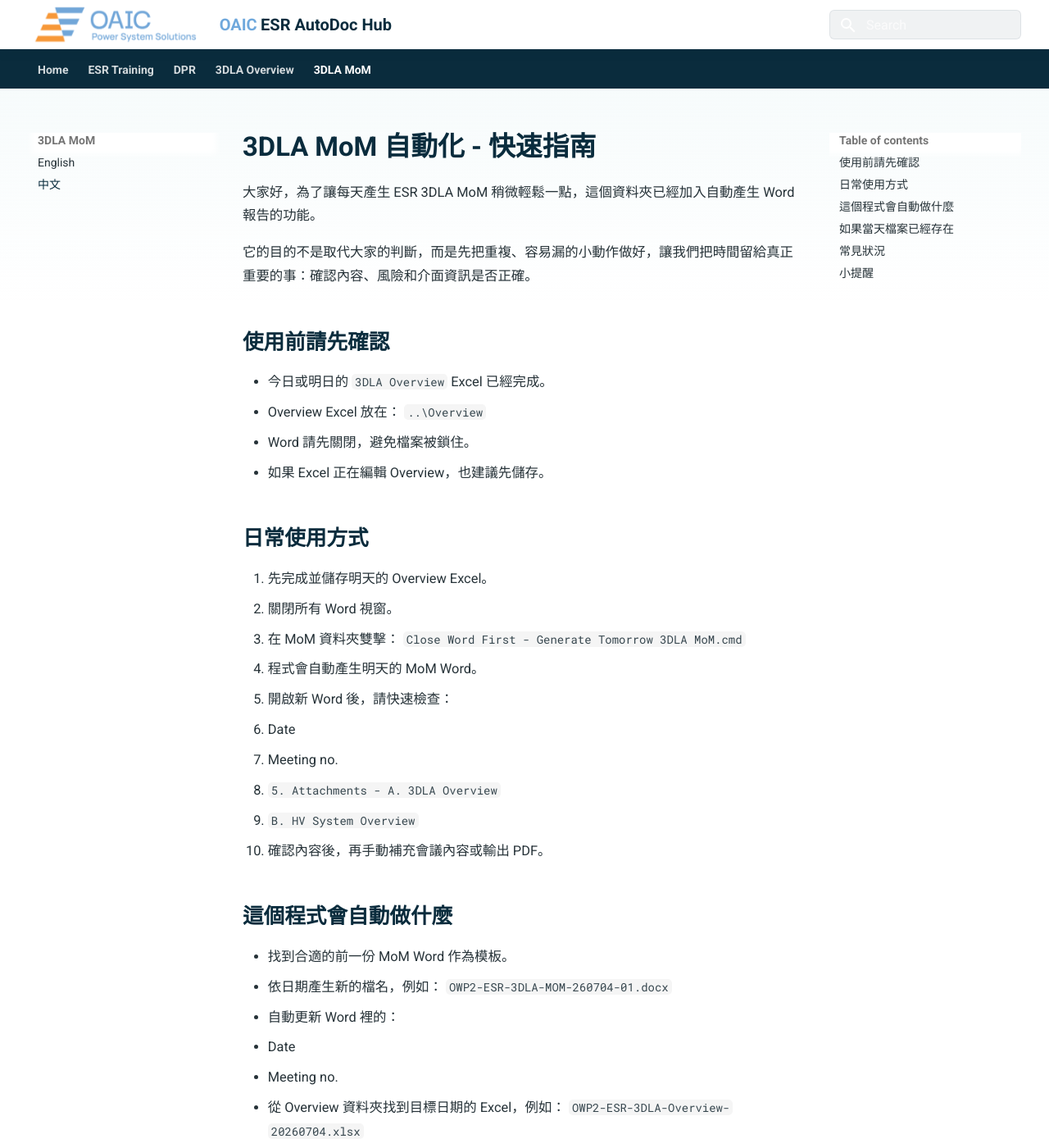
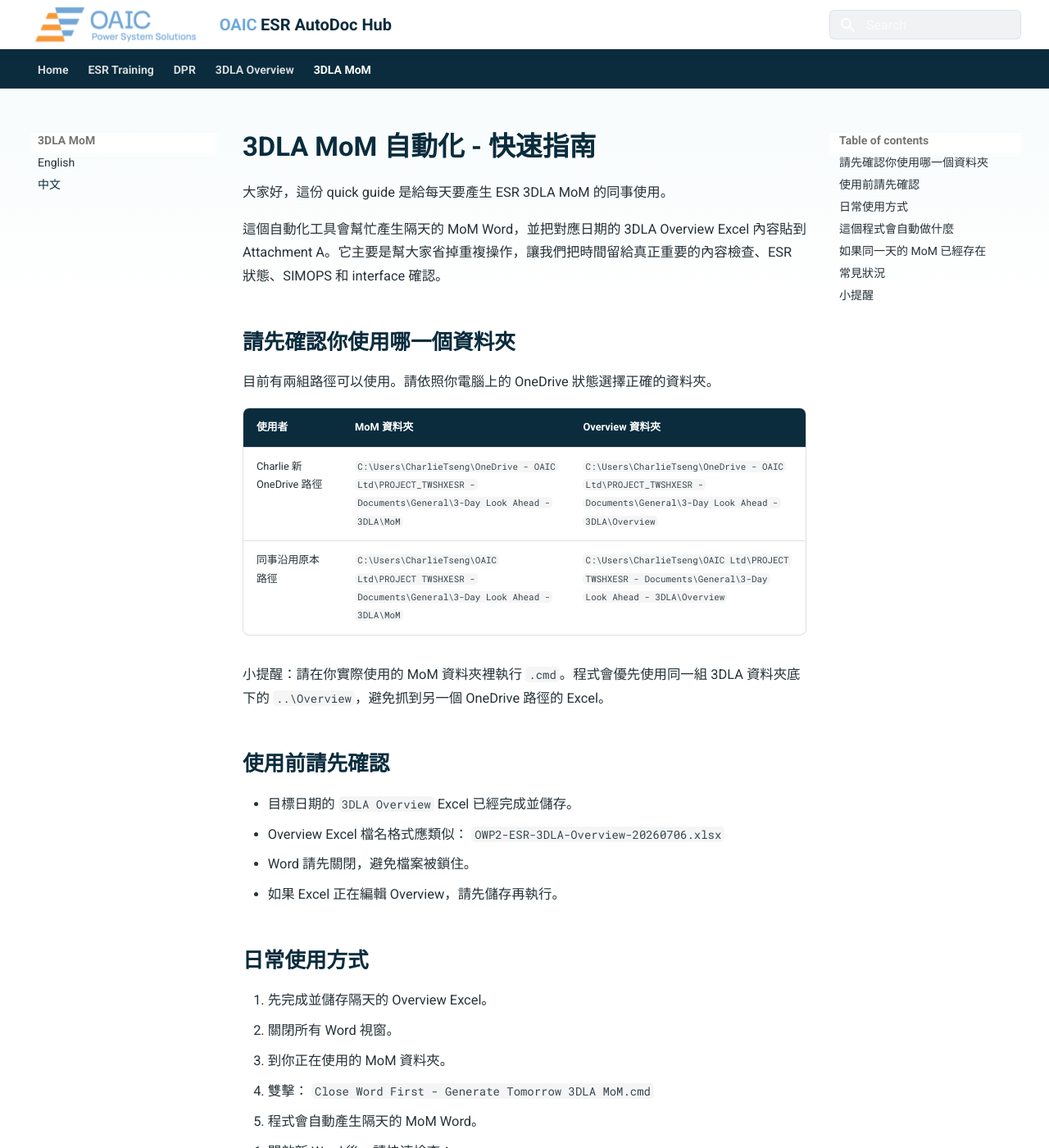
Before and after one commit to fanhow-source/tpc2-esr-training-hub, an MkDocs documentation site: the page built from docs/3DLA-MOM-AUTO-Quick-Guide-ZH.md, in a window 1280 px wide and 1400 px high. Shown: the whole window at 82% size. Built offline with MkDocs 1.6.1 and Material for MkDocs 9.7.7, drawn with Linux system fonts in a browser that asks for light colours; some of the changed text lies outside the part shown.

Commit message:
Update ESR AutoDoc Hub - 2026-07-07 05:00

````diff
--- a/docs/3DLA-MOM-AUTO-Quick-Guide-EN.md
+++ b/docs/3DLA-MOM-AUTO-Quick-Guide-EN.md
@@ -1,41 +1,52 @@
 # 3DLA MoM Automation - Quick Guide
 
-Hi everyone, to make the daily ESR 3DLA MoM preparation a little easier, this folder now includes an automated Word report generator.
+Hi everyone, this quick guide is for colleagues who generate the daily ESR 3DLA MoM.
 
-The aim is not to replace anyone's review. It simply takes care of the repetitive parts first, so we can spend more time checking the content, risks, and interfaces properly.
+The automation creates the next day's MoM Word file and inserts the matching 3DLA Overview Excel into Attachment A. The goal is to reduce repeated formatting work, so we can spend more time checking the actual content, ESR status, SIMOPS, and interfaces.
+
+## Please Check Which Folder You Are Using
+
+There are currently two folder sets in use. Please use the one that matches your OneDrive setup.
+
+| User / setup | MoM folder | Overview folder |
+| --- | --- | --- |
+| Charlie new OneDrive path | `C:\Users\CharlieTseng\OneDrive - OAIC Ltd\PROJECT_TWSHXESR - Documents\General\3-Day Look Ahead - 3DLA\MoM` | `C:\Users\CharlieTseng\OneDrive - OAIC Ltd\PROJECT_TWSHXESR - Documents\General\3-Day Look Ahead - 3DLA\Overview` |
+| Colleagues using the original path | `C:\Users\CharlieTseng\OAIC Ltd\PROJECT TWSHXESR - Documents\General\3-Day Look Ahead - 3DLA\MoM` | `C:\Users\CharlieTseng\OAIC Ltd\PROJECT TWSHXESR - Documents\General\3-Day Look Ahead - 3DLA\Overview` |
+
+Small reminder: run the `.cmd` from the MoM folder you are actually using. The script will first look for `..\Overview` next to that MoM folder, so it does not accidentally use the Excel files from the other OneDrive path.
 
 ## Before You Start
 
-- Please complete the target day's `3DLA Overview` Excel first.
-- The Overview Excel should be saved in:
-  `..\Overview`
-- Please close Word before running the tool, so the Word file is not locked.
-- If the Overview Excel is still open, please save it first.
+- Complete and save the target day's `3DLA Overview` Excel.
+- The Overview Excel file name should look like:
+  `OWP2-ESR-3DLA-Overview-20260706.xlsx`
+- Close Word first, so the Word file is not locked.
+- If the Overview Excel is open, please save it before running the tool.
 
 ## Daily Use
 
 1. Complete and save tomorrow's Overview Excel.
 2. Close all Word windows.
-3. In the MoM folder, double-click:
+3. Go to the MoM folder you are using.
+4. Double-click:
    `Close Word First - Generate Tomorrow 3DLA MoM.cmd`
-4. The tool will generate tomorrow's MoM Word file automatically.
-5. After opening the new Word file, please quickly check:
+5. The tool will generate tomorrow's MoM Word file automatically.
+6. After opening the new Word file, please quickly check:
    - Date
    - Meeting no.
    - `5. Attachments - A. 3DLA Overview`
    - `B. HV System Overview`
-6. Once checked, continue with any meeting notes or PDF export as usual.
+7. After checking, continue with meeting notes or PDF export as usual.
 
 ## What The Automation Does
 
-- Finds the most suitable previous MoM Word file to use as the template.
+- Finds a suitable previous MoM Word file to use as the template.
 - Creates the new Word file using the correct date-based name, for example:
-  `OWP2-ESR-3DLA-MOM-260704-01.docx`
+  `OWP2-ESR-3DLA-MOM-260706-01.docx`
 - Updates the Word header fields:
   - Date
   - Meeting no.
-- Finds the matching Overview Excel for the target date, for example:
-  `OWP2-ESR-3DLA-Overview-20260704.xlsx`
+- Finds the matching Overview Excel for the target date.
 - Captures the 3DLA Overview from the Excel `EN` worksheet.
 - Uses only the range that contains visible text or values, so empty rows below the table are not pasted into Word.
 - Converts the Overview into an image and inserts it into:
--- a/docs/3DLA-MOM-AUTO-Quick-Guide-ZH.md
+++ b/docs/3DLA-MOM-AUTO-Quick-Guide-ZH.md
@@ -1,57 +1,68 @@
 # 3DLA MoM 自動化 - 快速指南
 
-大家好，為了讓每天產生 ESR 3DLA MoM 稍微輕鬆一點，這個資料夾已經加入自動產生 Word 報告的功能。
+大家好，這份 quick guide 是給每天要產生 ESR 3DLA MoM 的同事使用。
 
-它的目的不是取代大家的判斷，而是先把重複、容易漏的小動作做好，讓我們把時間留給真正重要的事：確認內容、風險和介面資訊是否正確。
+這個自動化工具會幫忙產生隔天的 MoM Word，並把對應日期的 3DLA Overview Excel 內容貼到 Attachment A。它主要是幫大家省掉重複操作，讓我們把時間留給真正重要的內容檢查、ESR 狀態、SIMOPS 和 interface 確認。
+
+## 請先確認你使用哪一個資料夾
+
+目前有兩組路徑可以使用。請依照你電腦上的 OneDrive 狀態選擇正確的資料夾。
+
+| 使用者 | MoM 資料夾 | Overview 資料夾 |
+| --- | --- | --- |
+| Charlie 新 OneDrive 路徑 | `C:\Users\CharlieTseng\OneDrive - OAIC Ltd\PROJECT_TWSHXESR - Documents\General\3-Day Look Ahead - 3DLA\MoM` | `C:\Users\CharlieTseng\OneDrive - OAIC Ltd\PROJECT_TWSHXESR - Documents\General\3-Day Look Ahead - 3DLA\Overview` |
+| 同事沿用原本路徑 | `C:\Users\CharlieTseng\OAIC Ltd\PROJECT TWSHXESR - Documents\General\3-Day Look Ahead - 3DLA\MoM` | `C:\Users\CharlieTseng\OAIC Ltd\PROJECT TWSHXESR - Documents\General\3-Day Look Ahead - 3DLA\Overview` |
+
+小提醒：請在你實際使用的 MoM 資料夾裡執行 `.cmd`。程式會優先使用同一組 3DLA 資料夾底下的 `..\Overview`，避免抓到另一個 OneDrive 路徑的 Excel。
 
 ## 使用前請先確認
 
-- 今日或明日的 `3DLA Overview` Excel 已經完成。
-- Overview Excel 放在：
-  `..\Overview`
+- 目標日期的 `3DLA Overview` Excel 已經完成並儲存。
+- Overview Excel 檔名格式應類似：
+  `OWP2-ESR-3DLA-Overview-20260706.xlsx`
 - Word 請先關閉，避免檔案被鎖住。
-- 如果 Excel 正在編輯 Overview，也建議先儲存。
+- 如果 Excel 正在編輯 Overview，請先儲存再執行。
 
 ## 日常使用方式
 
-1. 先完成並儲存明天的 Overview Excel。
+1. 先完成並儲存隔天的 Overview Excel。
 2. 關閉所有 Word 視窗。
-3. 在 MoM 資料夾雙擊：
+3. 到你正在使用的 MoM 資料夾。
+4. 雙擊：
    `Close Word First - Generate Tomorrow 3DLA MoM.cmd`
-4. 程式會自動產生明天的 MoM Word。
-5. 開啟新 Word 後，請快速檢查：
+5. 程式會自動產生隔天的 MoM Word。
+6. 開啟新 Word 後，請快速檢查：
    - Date
    - Meeting no.
    - `5. Attachments - A. 3DLA Overview`
    - `B. HV System Overview`
-6. 確認內容後，再手動補充會議內容或輸出 PDF。
+7. 確認內容後，再手動補充會議紀錄或輸出 PDF。
 
 ## 這個程式會自動做什麼
 
 - 找到合適的前一份 MoM Word 作為模板。
-- 依日期產生新的檔名，例如：
-  `OWP2-ESR-3DLA-MOM-260704-01.docx`
+- 依日期產生新的 Word 檔名，例如：
+  `OWP2-ESR-3DLA-MOM-260706-01.docx`
 - 自動更新 Word 裡的：
   - Date
   - Meeting no.
-- 從 Overview 資料夾找到目標日期的 Excel，例如：
-  `OWP2-ESR-3DLA-Overview-20260704.xlsx`
+- 找到對應日期的 Overview Excel。
 - 從 Excel `EN` 工作表擷取 3DLA Overview。
 - 只擷取有文字或數值的範圍，避免把下方空白一起貼進 Word。
 - 將 Overview 轉成圖片並貼到：
   `5. Attachments - A. 3DLA Overview`
-- 自動裁掉圖片周圍多餘空白，讓它看起來貼齊頁寬、比較好讀。
+- 自動裁掉圖片周圍多餘空白，讓圖片比較貼齊頁寬、比較好閱讀。
 - 保留原本 Word 的版面、表格和其他附件內容。
-- 預設不覆蓋既有檔案，避免不小心蓋掉同事已修改的版本。
+- 預設不覆蓋既有檔案，避免蓋掉同事已修改的版本。
 
-## 如果當天檔案已經存在
+## 如果同一天的 MoM 已經存在
 
-如果已經有同一天的 MoM Word，程式會停止並提醒你，不會直接覆蓋。
+程式預設會停止，不會自動覆蓋。
 
 如果你確定要重新產生，可以用 PowerShell 執行：
 
 ```powershell
-powershell -Sta -NoProfile -ExecutionPolicy Bypass -File "C:\Users\CharlieTseng\OAIC Ltd\PROJECT TWSHXESR - Documents\General\3-Day Look Ahead - 3DLA\MoM\Generate Tomorrow 3DLA MoM - Code.ps1" -TargetDate "2026-07-04" -Overwrite -Open
+powershell -Sta -NoProfile -ExecutionPolicy Bypass -File "Generate Tomorrow 3DLA MoM - Code.ps1" -TargetDate "2026-07-06" -Overwrite -Open
 ```
 
 請把日期改成你要重新產生的日期。
@@ -61,13 +72,13 @@ powershell -Sta -NoProfile -ExecutionPolicy Bypass -File "C:\Users\CharlieTseng\
 | 狀況 | 建議處理 |
 | --- | --- |
 | 程式說 Word 還開著 | 關閉所有 Word 視窗後再跑一次 |
-| 找不到 Overview Excel | 先確認 `..\Overview` 裡是否已有目標日期 Excel |
-| Attachment A 圖片看起來不對 | 先確認 Overview Excel 的內容和列高是否正常，再重新產生 |
-| 已經產生過同一天 MoM | 若要重做，請用 `-Overwrite` |
-| Word 開啟後內容還要調整 | 可以正常手動修改，程式只是幫你先做好底稿 |
+| 找不到 Overview Excel | 確認你使用的 MoM 路徑旁邊是否有正確的 `..\Overview` |
+| 貼上的 Overview 圖片看起來不對 | 先確認 Overview Excel 內容、列高和頁面範圍，再重新產生 |
+| 同一天 MoM 已經存在 | 確定要重做才使用 `-Overwrite` |
+| Word 還需要手動調整 | 這是正常的，程式只是先幫你做好底稿 |
 
 ## 小提醒
 
-- 這份自動化主要幫忙做「產生底稿」和「貼 Overview」，最後內容仍需要人工檢查。
-- 如果 Overview Excel 當天工項很多，圖片會自動依頁面空間縮放，但仍建議打開 Word 看一次。
-- 每天多省一點重複操作時間，大家就能多留一點精神給 ESR / SIMOPS / interface 的確認。
+- 這份工具是幫忙產生底稿，不是取代最後檢查。
+- 如果 Overview 當天工項很多，請一定打開 Word 看一次圖片是否清楚。
+- 每天少一點重複操作，就多一點時間留給 ESR / SIMOPS / interface 的確認。
````
Also changed, not shown: other parts of docs/3DLA-MOM-AUTO-Quick-Guide-EN.md (+8 -8 lines), docs/archive/3DLA-MOM-AUTO-Quick-Guide-EN_0704.md (added, +73 -0 lines), docs/archive/3DLA-MOM-AUTO-Quick-Guide-ZH_0704.md (added, +73 -0 lines), 1 other file.
